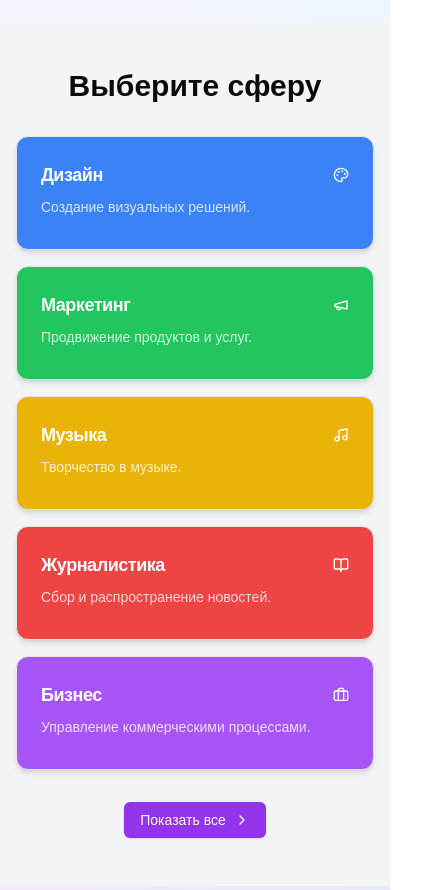
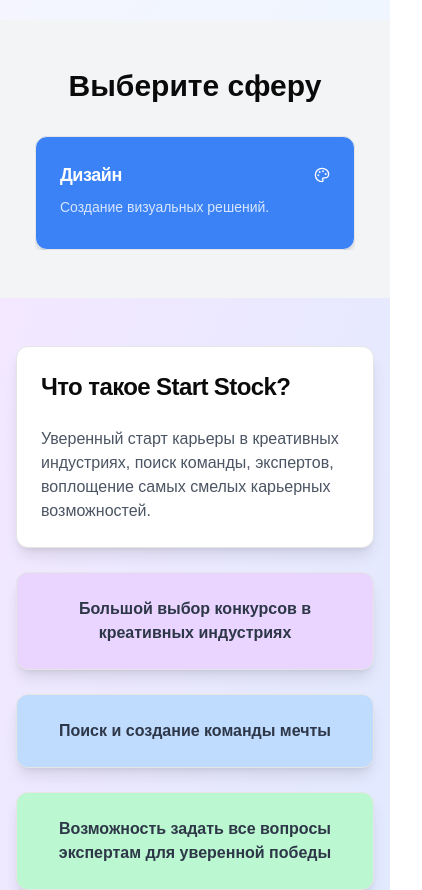
Before and after one commit to Leladatan/start_stock_frontend, a Next.js app: page / in a window 390 px wide. Shown: the part 2680-3570 px from the top of the page, 422 px wide, since content can reach past the window. Built offline with nearby package versions, Linux system fonts and the light colour scheme.

Commit message:
Fixed: Адаптив.

```diff
--- a/src/components/ui/button.tsx
+++ /dev/null
@@ -1,57 +0,0 @@
-import * as React from "react"
-import { Slot } from "@radix-ui/react-slot"
-import { cva, type VariantProps } from "class-variance-authority"
-
-import { cn } from "@/shared/lib/utils"
-
-const buttonVariants = cva(
-  "inline-flex items-center justify-center gap-2 whitespace-nowrap rounded-md text-sm font-medium transition-colors focus-visible:outline-none focus-visible:ring-1 focus-visible:ring-ring disabled:pointer-events-none disabled:opacity-50 [&_svg]:pointer-events-none [&_svg]:size-4 [&_svg]:shrink-0",
-  {
-    variants: {
-      variant: {
-        default:
-          "bg-primary text-primary-foreground shadow hover:bg-primary/90",
-        destructive:
-          "bg-destructive text-destructive-foreground shadow-sm hover:bg-destructive/90",
-        outline:
-          "border border-input bg-background shadow-sm hover:bg-accent hover:text-accent-foreground",
-        secondary:
-          "bg-secondary text-secondary-foreground shadow-sm hover:bg-secondary/80",
-        ghost: "hover:bg-accent hover:text-accent-foreground",
-        link: "text-primary underline-offset-4 hover:underline",
-      },
-      size: {
-        default: "h-9 px-4 py-2",
-        sm: "h-8 rounded-md px-3 text-xs",
-        lg: "h-10 rounded-md px-8",
-        icon: "h-9 w-9",
-      },
-    },
-    defaultVariants: {
-      variant: "default",
-      size: "default",
-    },
-  }
-)
-
-export interface ButtonProps
-  extends React.ButtonHTMLAttributes<HTMLButtonElement>,
-    VariantProps<typeof buttonVariants> {
-  asChild?: boolean
-}
-
-const Button = React.forwardRef<HTMLButtonElement, ButtonProps>(
-  ({ className, variant, size, asChild = false, ...props }, ref) => {
-    const Comp = asChild ? Slot : "button"
-    return (
-      <Comp
-        className={cn(buttonVariants({ variant, size, className }))}
-        ref={ref}
-        {...props}
-      />
-    )
-  }
-)
-Button.displayName = "Button"
-
-export { Button, buttonVariants }
--- a/src/components/ui/carousel.tsx
+++ b/src/shared/components/ui/carousel.tsx
@@ -7,7 +7,7 @@
 } from "embla-carousel-react"
 
 import { cn } from "@/shared/lib/utils"
-import { Button } from "@/components/ui/button"
+import { Button } from "@/shared/components/ui/button"
 
 type CarouselApi = UseEmblaCarouselType[1]
 type UseCarouselParameters = Parameters<typeof useEmblaCarousel>
--- a/src/views/home/ui/sections/spheres-blocks-section/index.tsx
+++ b/src/views/home/ui/sections/spheres-blocks-section/index.tsx
@@ -1,21 +1,59 @@
-"use client"
+"use client";
 
-import {useState} from "react";
-import {motion, AnimatePresence} from "framer-motion";
-import {ChevronRight} from "lucide-react";
-import {Button} from "@/shared/components/ui/button";
+import { useState, useEffect } from "react";
+import { motion, AnimatePresence } from "framer-motion";
+import { ChevronRight } from "lucide-react";
+import { Button } from "@/shared/components/ui/button";
 import Link from "next/link";
-import {spheres} from "@/views/home/const";
+import { spheres } from "@/views/home/const";
 import SphereCard from "@/views/home/ui/sections/spheres-blocks-section/sphere-card";
+import {
+  Carousel,
+  CarouselContent,
+  CarouselItem,
+  CarouselNext,
+  CarouselPrevious,
+} from "@/shared/components/ui/carousel";
 
 const SpheresBlocksSection = () => {
   const [showAll, setShowAll] = useState<boolean>(false);
+  const [isMobile, setIsMobile] = useState<boolean>(false);
   const visibleSpheres = showAll ? spheres : spheres.slice(0, 5);
 
-  return (
-    <section className="py-12 bg-gray-100">
-      <div className="container mx-auto px-4">
-        <h2 className="text-3xl font-bold mb-8 text-center">Выберите сферу</h2>
+  useEffect(() => {
+    const checkMobile = () => {
+      setIsMobile(window.innerWidth < 640);
+    };
+    checkMobile();
+    window.addEventListener("resize", checkMobile);
+    return () => window.removeEventListener("resize", checkMobile);
+  }, []);
+
+  const renderContent = () => {
+    if (isMobile) {
+      return (
+        <Carousel className="w-full max-w-xs mx-auto">
+          <CarouselContent>
+            {spheres.map((sphere) => (
+              <CarouselItem key={sphere.name}>
+                <Link href={sphere.href} className="block h-full">
+                  <SphereCard sphere={sphere} />
+                </Link>
+              </CarouselItem>
+            ))}
+          </CarouselContent>
+          {window.innerWidth >= 640 && (
+            <>
+              <CarouselPrevious />
+              <CarouselNext />
+            </>
+          )}
+        </Carousel>
+      );
+    }
+
+    return (
+      <>
         <motion.div
           className="grid grid-cols-1 sm:grid-cols-2 md:grid-cols-3 lg:grid-cols-5 gap-4"
           layout
@@ -24,13 +62,13 @@
             {visibleSpheres.map((sphere) => (
               <motion.div
                 key={sphere.name}
-                initial={{opacity: 0, scale: 0.8}}
-                animate={{opacity: 1, scale: 1}}
-                exit={{opacity: 0, scale: 0.8}}
-                transition={{duration: 0.3}}
+                initial={{ opacity: 0, scale: 0.8 }}
+                animate={{ opacity: 1, scale: 1 }}
+                exit={{ opacity: 0, scale: 0.8 }}
+                transition={{ duration: 0.3 }}
               >
                 <Link href={sphere.href} className="block h-full">
-                  <SphereCard sphere={sphere}/>
+                  <SphereCard sphere={sphere} />
                 </Link>
               </motion.div>
             ))}
@@ -42,10 +80,19 @@
               onClick={() => setShowAll(true)}
               className="bg-purple-600 hover:bg-purple-700 text-white"
             >
-              Показать все <ChevronRight className="ml-2 h-4 w-4"/>
+              Показать все <ChevronRight className="ml-2 h-4 w-4" />
             </Button>
           </div>
         )}
+      </>
+    );
+  };
+
+  return (
+    <section className="py-12 bg-gray-100">
+      <div className="container mx-auto px-4">
+        <h2 className="text-3xl font-bold mb-8 text-center">Выберите сферу</h2>
+        {renderContent()}
       </div>
     </section>
   );
--- a/src/views/home/ui/sections/user-stories/index.tsx
+++ b/src/views/home/ui/sections/user-stories/index.tsx
@@ -1,19 +1,23 @@
 "use client";
 
-import { Card, CardContent, CardHeader } from "@/shared/components/ui/card";
-import { User } from "lucide-react";
-import { useEffect, useState } from "react";
-import { Carousel, CarouselContent, CarouselItem, CarouselNext, CarouselPrevious } from "@/components/ui/carousel";
-import { stories } from "@/views/home/const";
+import {Card, CardContent, CardHeader} from "@/shared/components/ui/card";
+import {User} from "lucide-react";
+import {useEffect, useState} from "react";
+import {Carousel, CarouselContent, CarouselItem, CarouselNext, CarouselPrevious} from "@/shared/components/ui/carousel";
+import {stories} from "@/views/home/const";
 
 const UserStories = () => {
-  const [itemsPerView, setItemsPerView] = useState(3);
+  const [itemsPerView, setItemsPerView] = useState<number>(3);
+  const [isMobile, setIsMobile] = useState<boolean>(false);
 
   const extendedStories = [...stories, ...stories];
 
   useEffect(() => {
     const handleResize = () => {
-      if (window.innerWidth < 640) {
+      const mobile = window.innerWidth < 640;
+      setIsMobile(mobile);
+
+      if (mobile) {
         setItemsPerView(1);
       } else if (window.innerWidth < 1024) {
         setItemsPerView(2);
@@ -32,6 +36,7 @@
     <section className="py-16 bg-gradient-to-br from-purple-50 to-blue-50">
       <div className="container mx-auto px-4">
         <h2 className="text-3xl font-bold text-center text-gray-800 mb-12">Истории пользователей</h2>
+        <div className="relative">
           <Carousel
             opts={{
               align: "start",
@@ -41,7 +46,7 @@
           >
             <CarouselContent>
               {extendedStories.map((story, index) => (
-              <CarouselItem key={index} className={`pl-4 ${itemsPerView === 3 ? 'basis-1/3' : itemsPerView === 2 ? 'basis-1/2' : 'basis-full'}`}>
+                <CarouselItem key={index} className={`pl-4 ${itemsPerView === 3 ? "basis-1/3" : itemsPerView === 2 ? "basis-1/2" : "basis-full"}`}>
                   <Card className="h-full bg-white shadow-lg hover:shadow-xl transition-shadow duration-300">
                     <CardHeader className="flex flex-col items-center">
                       <div className="relative w-24 h-24 mb-4">
@@ -60,9 +65,18 @@
                 </CarouselItem>
               ))}
             </CarouselContent>
-          <CarouselPrevious />
-          <CarouselNext />
+            {!isMobile && (
+              <>
+                <div className="absolute inset-y-0 left-0 flex items-center justify-center z-10">
+                  <CarouselPrevious className="bg-white rounded-full p-2"/>
+                </div>
+                <div className="absolute inset-y-0 right-0 flex items-center justify-center z-10">
+                  <CarouselNext className="bg-white rounded-full p-2"/>
+                </div>
+              </>
+            )}
           </Carousel>
+        </div>
       </div>
     </section>
   );
```
Lines whose indentation alone changed are shown as unchanged.
